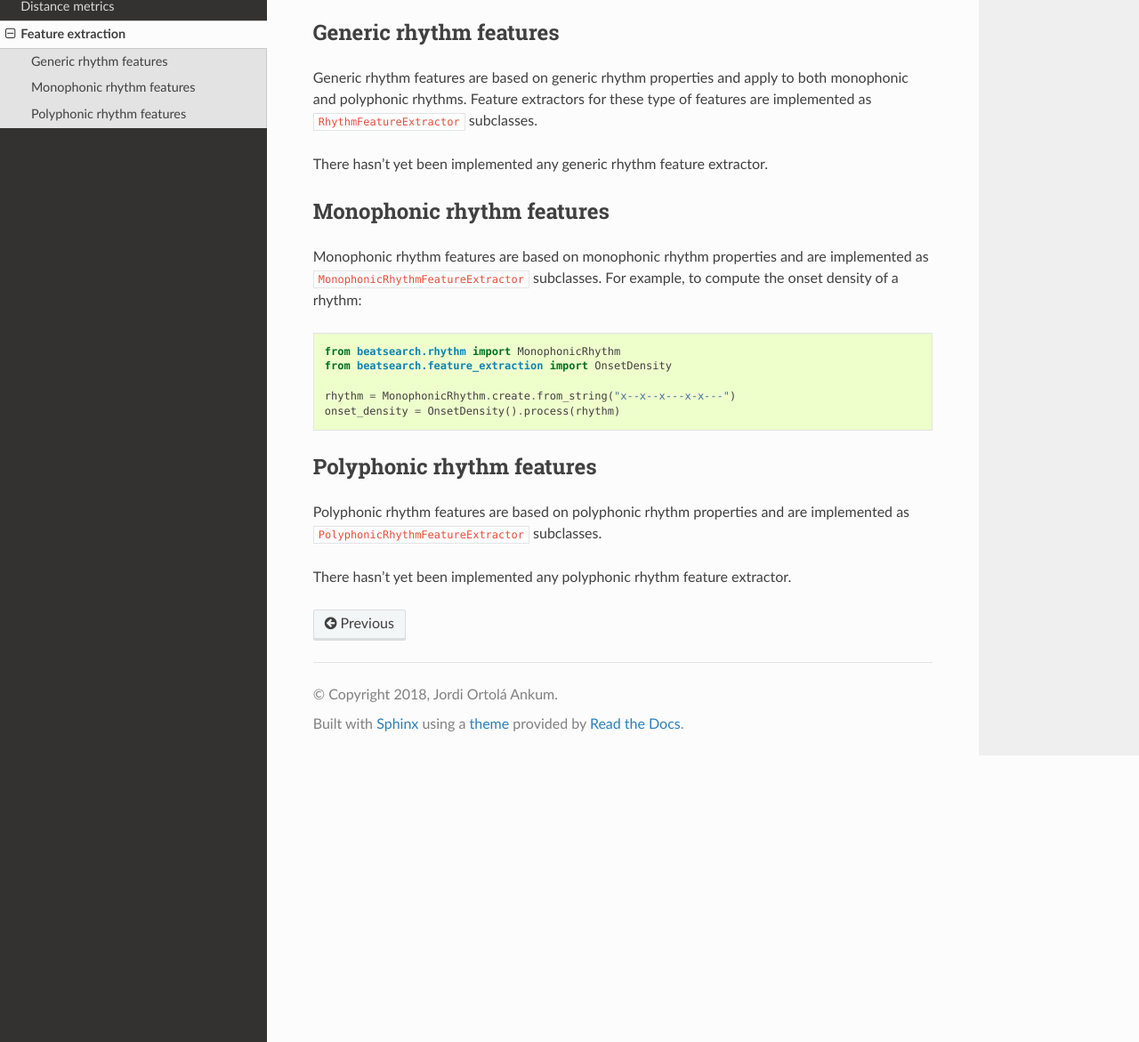
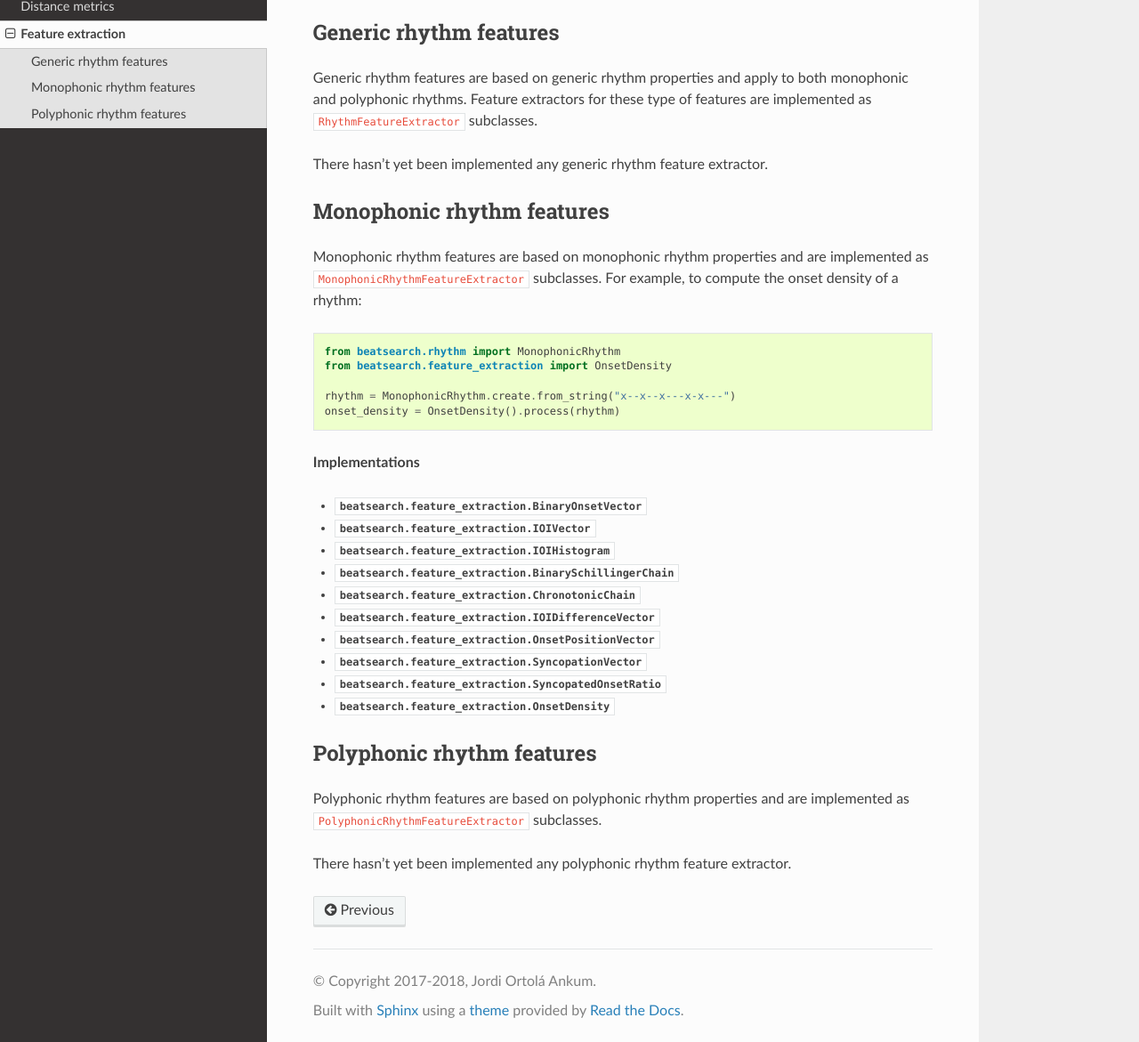
Before and after one commit to Tomasito665/Beatsearch, a Sphinx documentation site: the page built from docs/source/feature_extraction.rst, in a window 1280 px wide and 1400 px high, scrolled down 341 px, cut to the strip 229-1400 px from the top of the window. Shown: the whole strip at 89% size. Built offline with Sphinx 7.4.7 and the Read the Docs theme 2.0.0, drawn with Linux system fonts in a browser that asks for light colours; formulas are drawn with MathJax 3.

Commit message:
DOC - Add copyright for 2017 and list with mono feature extractors

```diff
--- a/docs/source/conf.py
+++ b/docs/source/conf.py
@@ -55,7 +55,7 @@ master_doc = 'index'
 
 # General information about the project.
 project = 'Beatsearch'
-copyright = '2018, Jordi Ortolá Ankum'
+copyright = '2017-2018, Jordi Ortolá Ankum'
 author = 'Jordi Ortolá Ankum'
 
 # The version info for the project you're documenting, acts as replacement for
--- a/docs/source/feature_extraction.rst
+++ b/docs/source/feature_extraction.rst
@@ -35,7 +35,6 @@ Monophonic rhythm features
 Monophonic rhythm features are based on monophonic rhythm properties and are implemented as
 ``MonophonicRhythmFeatureExtractor`` subclasses. For example, to compute the onset density of a rhythm:
 
-
 .. code-block:: python
 
    from beatsearch.rhythm import MonophonicRhythm
@@ -44,6 +43,19 @@ Monophonic rhythm features are based on monophonic rhythm properties and are imp
    rhythm = MonophonicRhythm.create.from_string("x--x--x---x-x---")
    onset_density = OnsetDensity().process(rhythm)
 
+**Implementations**
+
+* :class:`beatsearch.feature_extraction.BinaryOnsetVector`
+* :class:`beatsearch.feature_extraction.IOIVector`
+* :class:`beatsearch.feature_extraction.IOIHistogram`
+* :class:`beatsearch.feature_extraction.BinarySchillingerChain`
+* :class:`beatsearch.feature_extraction.ChronotonicChain`
+* :class:`beatsearch.feature_extraction.IOIDifferenceVector`
+* :class:`beatsearch.feature_extraction.OnsetPositionVector`
+* :class:`beatsearch.feature_extraction.SyncopationVector`
+* :class:`beatsearch.feature_extraction.SyncopatedOnsetRatio`
+* :class:`beatsearch.feature_extraction.OnsetDensity`
+
 Polyphonic rhythm features
 --------------------------
 
```
